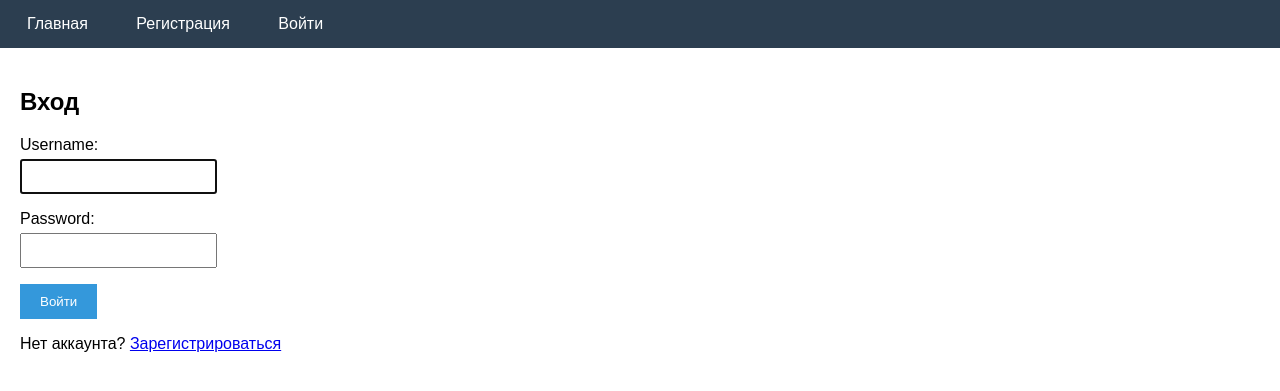
After one commit to ayosleepy/Lab1, a Django app: page /polls/login/ in a window 1280 px wide. The commit adds this page. Shown: the top 391 px of the page. Run offline with Django 3.2, Linux system fonts and the light colour scheme.

Commit message:
2 commit

```diff
--- a/mysite/settings.py
+++ b/mysite/settings.py
@@ -116,3 +116,8 @@ DEFAULT_AUTO_FIELD = 'django.db.models.BigAutoField'
 # Настройки для медиа-файлов (аватары, изображения постов)
 MEDIA_URL = '/media/'
 MEDIA_ROOT = os.path.join(BASE_DIR, 'media')
+
+# Настройки перенаправления после входа/выхода
+LOGIN_REDIRECT_URL = '/polls/'  # Куда перенаправлять после входа
+LOGOUT_REDIRECT_URL = '/'       # Куда перенаправлять после выхода
+LOGIN_URL = '/polls/login/'     # Где находится страница входа
--- a/mysite/urls.py
+++ b/mysite/urls.py
@@ -1,11 +1,14 @@
 from django.contrib import admin
-from django.urls import include, path
+from django.urls import path, include
 from django.conf import settings
 from django.conf.urls.static import static
+from django.views.generic import RedirectView
 
 urlpatterns = [
+    path('', RedirectView.as_view(url='/polls/')),
+    path('admin/', admin.site.urls),
     path('polls/', include('polls.urls')),
-    path('admin/', admin.site.urls),
 ]
+
 if settings.DEBUG:
     urlpatterns += static(settings.MEDIA_URL, document_root=settings.MEDIA_ROOT)
--- /dev/null
+++ b/polls/templates/polls/base.html
@@ -0,0 +1,77 @@
+<!DOCTYPE html>
+<html>
+<head>
+    <title>Система опросов</title>
+    <style>
+        body {
+            font-family: Arial, sans-serif;
+            margin: 0;
+            padding: 0;
+        }
+        nav {
+            background: #2c3e50;
+            padding: 15px;
+        }
+        nav a {
+            color: white;
+            text-decoration: none;
+            margin-right: 20px;
+            padding: 8px 12px;
+        }
+        nav a:hover {
+            background: #34495e;
+            border-radius: 4px;
+        }
+        .content {
+            padding: 20px;
+        }
+        .alert {
+            background: #d4edda;
+            color: #155724;
+            padding: 12px;
+            margin-bottom: 15px;
+            border-radius: 4px;
+        }
+        form {
+            margin-top: 20px;
+        }
+        input, button {
+            padding: 8px;
+            margin: 5px 0;
+            display: block;
+        }
+        button {
+            background: #3498db;
+            color: white;
+            border: none;
+            padding: 10px 20px;
+            cursor: pointer;
+        }
+        button:hover {
+            background: #2980b9;
+        }
+    </style>
+</head>
+<body>
+    <nav>
+        <a href="/">Главная</a>
+        {% if user.is_authenticated %}
+            <a href="{% url 'polls:profile' %}">Профиль</a>
+            <a href="{% url 'polls:logout' %}">Выйти</a>
+        {% else %}
+            <a href="{% url 'polls:register' %}">Регистрация</a>
+            <a href="{% url 'polls:login' %}">Войти</a>
+        {% endif %}
+    </nav>
+
+    <div class="content">
+        {% if messages %}
+            {% for message in messages %}
+                <div class="alert">{{ message }}</div>
+            {% endfor %}
+        {% endif %}
+
+        {% block content %}{% endblock %}
+    </div>
+</body>
+</html>
--- /dev/null
+++ b/polls/templates/polls/login.html
@@ -0,0 +1,11 @@
+{% extends 'polls/base.html' %}
+
+{% block content %}
+<h2>Вход</h2>
+<form method="POST">
+    {% csrf_token %}
+    {{ form.as_p }}
+    <button type="submit">Войти</button>
+</form>
+<p>Нет аккаунта? <a href="{% url 'polls:register' %}">Зарегистрироваться</a></p>
+{% endblock %}
--- /dev/null
+++ b/polls/templates/polls/logout.html
@@ -0,0 +1,6 @@
+{% extends 'polls/base.html' %}
+
+{% block content %}
+<h2>Вы вышли из системы</h2>
+<p><a href="{% url 'polls:login' %}">Войти снова</a></p>
+{% endblock %}
--- a/polls/urls.py
+++ b/polls/urls.py
@@ -1,12 +1,13 @@
 from django.urls import path
-
 from . import views
-
+from django.contrib.auth import views as auth_views
 
 app_name = 'polls'
+
 urlpatterns = [
-    path('', views.IndexView.as_view(), name='index'),
-    path('<int:pk>/', views.DetailView.as_view(), name='detail'),
-    path('<int:pk>/results/', views.ResultsView.as_view(), name='results'),
-    path('<int:question_id>/vote/', views.vote, name='vote'),
+    path('', views.index, name='index'),
+    path('register/', views.register, name='register'),
+    path('profile/', views.profile, name='profile'),
+    path('login/', auth_views.LoginView.as_view(template_name='polls/login.html'), name='login'),
+    path('logout/', auth_views.LogoutView.as_view(template_name='polls/logout.html'), name='logout'),
 ]
--- a/polls/views.py
+++ b/polls/views.py
@@ -1,15 +1,16 @@
 from django.shortcuts import render, get_object_or_404
 from django.http import HttpResponse, HttpResponseRedirect
 from .models import Question, Choice
-from django.template import loader
 from django.urls import reverse
 from django.views import generic
 from django.shortcuts import render, redirect
 from django.contrib import messages
 from django.contrib.auth.decorators import login_required
 from .forms import UserRegisterForm, UserUpdateForm, ProfileUpdateForm
+from .models import UserProfile
 
-
+def index(request):
+    return render(request, 'polls/index.html')
 # Представление для регистрации
 def register(request):
     if request.method == 'POST':
```
Also changed, not shown: polls/models.py (+29 -2 lines), polls/templates/polls/index.html (+12 -10 lines), polls/templates/polls/profile.html (added, +18 -0 lines), polls/templates/polls/register.html (added, +11 -0 lines), db.sqlite3.
